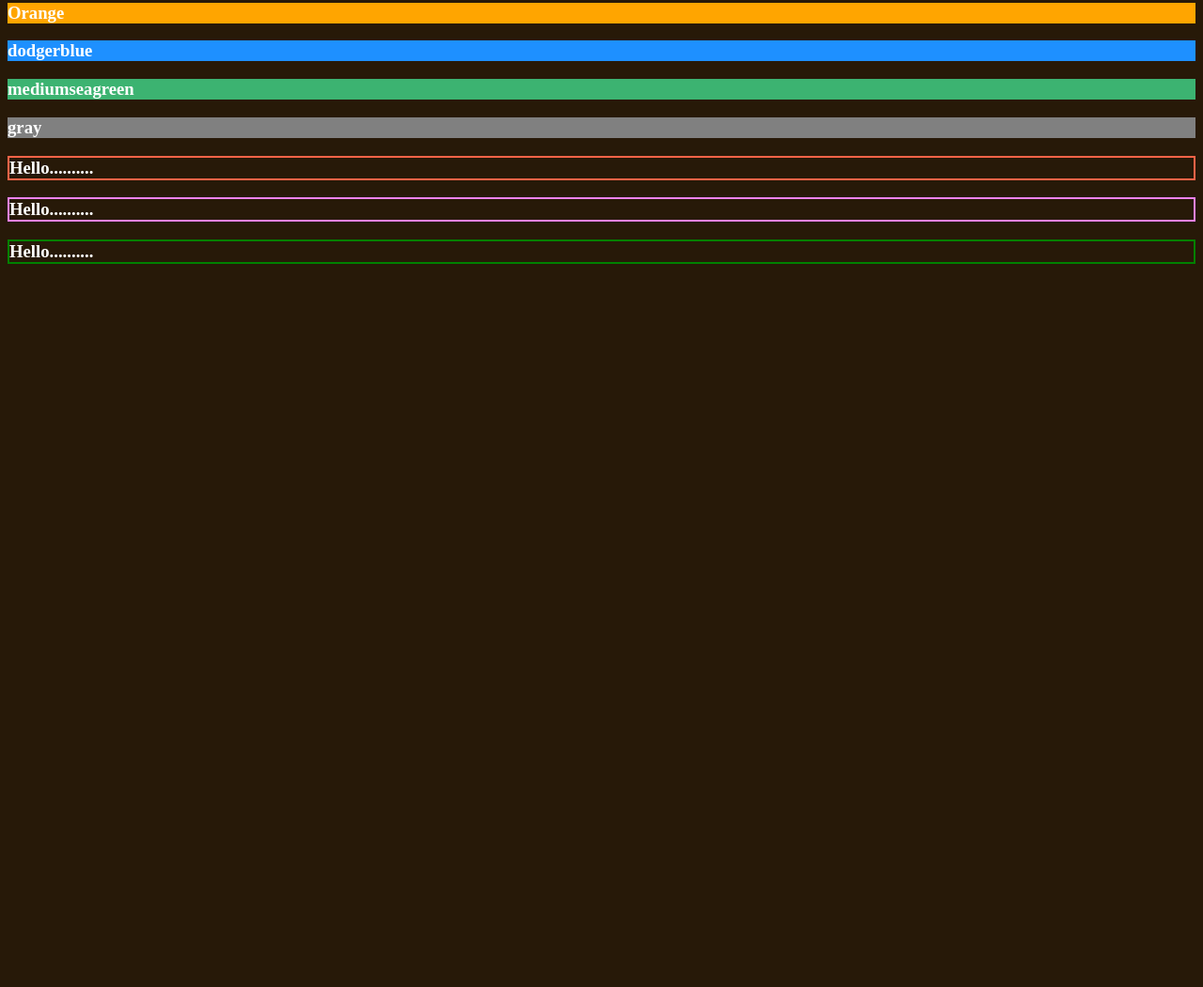
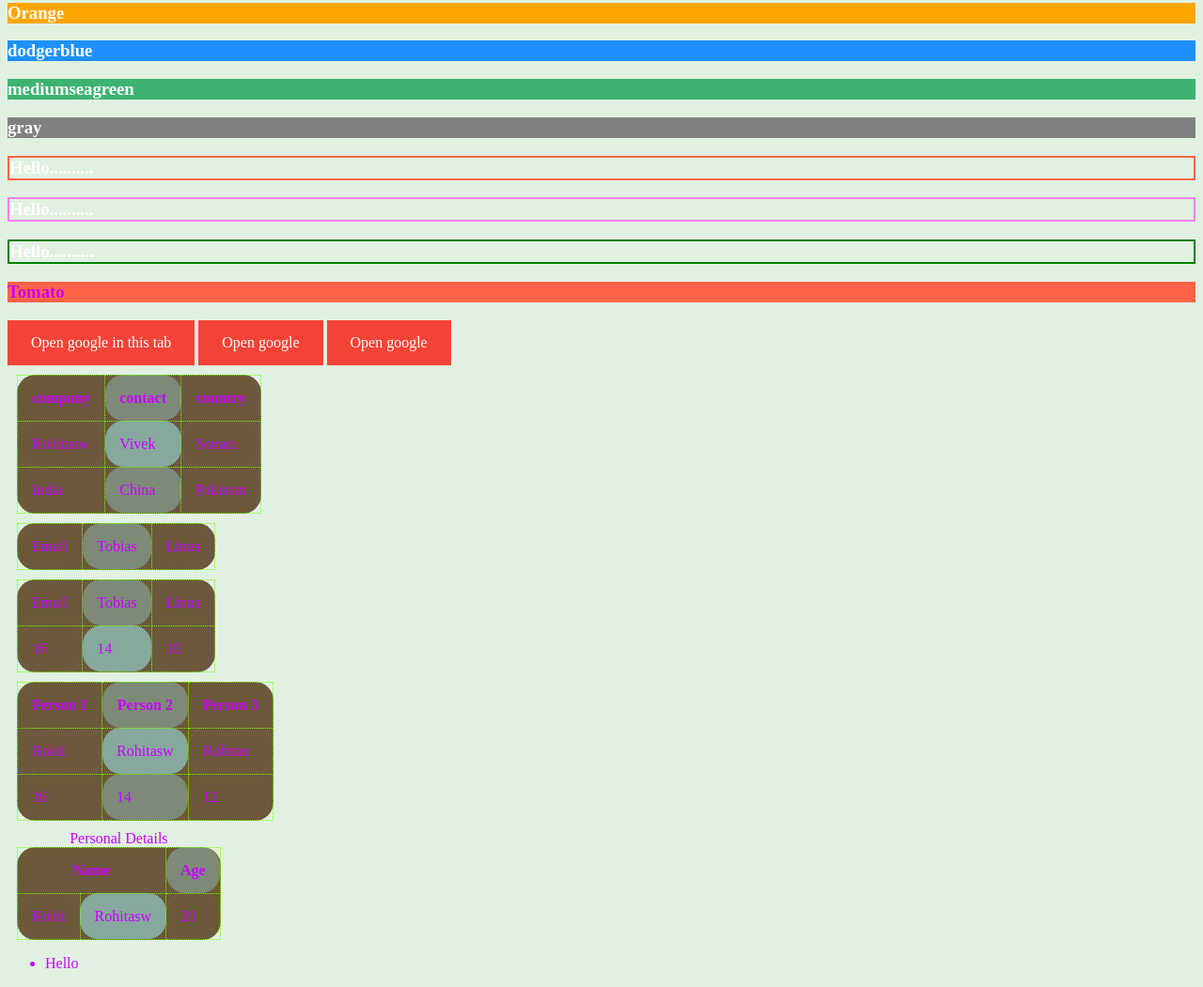
Before and after one commit to rohitaswchoudhary/htmltutorial, a plain HTML site: page first/1.html in a window 1280 px wide. Shown: the part 640-1691 px from the top of the page at 94% size. Before the commit the page ends 940 px from the top, so only its background shows below. Drawn offline with Linux system fonts and the light colour scheme.

Commit message:
08/10/21-01

```diff
--- a/first/1.html
+++ b/first/1.html
@@ -8,11 +8,13 @@
 		<meta charset="UTF-8" />
 		<meta http-equiv="X-UA-Compatible" content="IE=edge" />
 		<meta name="viewport" content="width=device-width, initial-scale=1.0" />
+		<link rel="stylesheet" href="styles.css">
+
 		<!-- <meta name="refresh" http-equiv="refresh" content="20"> to refresh page after every 20 seconds. -->
 		<title>Document</title>
 	</head>
 
-	<body style="background-color: rgb(39, 25, 8); color: rgb(200, 0, 255)">
+	<body >
 		<!-- Text formatting -->
 
 		<div class="text-formatting">
@@ -80,5 +82,113 @@
 			<h3 style="border: 2px solid violet;">Hello..........</h3>
 			<h3 style="border: 2px solid green;">Hello..........</h3>
 		</div>
+		<span><h3 style="background-color: tomato;">Tomato</h3></span>
+
+		<div class="links">
+			<a href="https://www.google.com/">Open google in this tab</a>
+			<a href="https://www.google.com/" target="_blank">Open google</a>
+			<a href="https://www.google.com/" target= "_top">Open google</a>
+		</div>
+<!--
+		<div class="image-tag">
+			<iframe src="https://giphy.com/embed/3ohhwFhUCOXOJfuttC" width="480" height="480"  frameBorder="0" class="giphy-embed" allowFullScreen></iframe>
+		</div> -->
+
+		<div class="html-table">
+
+			<table>
+				<tr>
+					<th>company</th>
+					<th>contact</th>
+					<th>country</th>
+				</tr>
+				<tr>
+					<td>Rohitasw</td>
+					<td>Vivek</td>
+					<td>Sonam</td>
+				</tr>
+				<tr>
+					<td>India</td>
+					<td>China</td>
+					<td>Pakistan</td>
+				</tr>
+			</table>
+
+			<!-- table cells -->
+			<!-- td stands for table data -->
+
+			<table>
+				<tr>
+					<td>Email</td>
+					<td>Tobias</td>
+					<td>Linus</td>
+				</tr>
+			</table>
+
+			<!-- table rows -->
+			<!-- tr stands for table row -->
+			<table>
+				<tr>
+					<td>Email</td>
+					<td>Tobias</td>
+					<td>Linus</td>
+				</tr>
+				<tr>
+					<td>16</td>
+					<td>14</td>
+					<td>10</td>
+
+				</tr>
+			</table>
+
+			<!-- table headers -->
+			<table>
+				<tr>
+					<th>Person 1</th>
+					<th>Person 2</th>
+					<th>Person 3</th>
+
+				</tr>
+				<tr>
+					<td>Rohit</td>
+					<td>Rohitasw</td>
+					<td>Rohitas</td>
+				</tr>
+				<tr>
+					<td>16</td>
+					<td>14</td>
+					<td>12</td>
+
+				</tr>
+			</table>
+
+			<!-- table for multiple columns -->
+
+			<table>
+				<caption>Personal Details</caption>
+				<tr>
+					<th colspan="2">Name</th>
+					<th>Age</th>
+				</tr>
+				<tr>
+					<td>Rohit</td>
+					<td>Rohitasw</td>
+					<td>20</td>
+				</tr>
+			</table>
+
+
+
+		</div>
+
+		<!-- Html lists -->
+
+		<div class="html-lists">
+			<ul>
+				<li>Hello</li>
+			</ul>
+		</div>
+
+
 	</body>
 </html>
--- /dev/null
+++ b/first/styles.css
@@ -0,0 +1,57 @@
+body {
+
+  background-color: rgb(225, 241, 225);
+  /* background-image: url("giphy.gif");
+  background-repeat: no-repeat;
+  background-attachment: fixed;
+  background-size: 100% 100%; */
+  /* background-color: rgb(39, 25, 8);  */
+  color: rgb(200, 0, 255)
+}
+
+a:link,
+a:visited {
+  background-color: #f44336;
+  color: white;
+  padding: 15px 25px;
+  text-align: center;
+  text-decoration: none;
+  display: inline-block;
+}
+
+a:hover {
+  color: red;
+  background-color: transparent;
+  text-decoration: none;
+}
+
+a:active {
+  color: yellow;
+  background-color: transparent;
+  text-decoration: none;
+}
+
+table,
+th,
+td {
+  width: auto;
+  border: 1px solid black;
+  border-collapse: collapse;
+  border-spacing: 20px;
+  margin: 10px;
+  padding: 15px;
+  background-color: rgb(108, 88, 59);
+  border-radius: 20px;
+  border-color: rgb(111, 255, 0);
+  border-style: dotted;
+}
+
+tr:nth-child(even) {
+  background-color: rgba(150, 212, 212, 0.4);
+}
+
+th:nth-child(even),td:nth-child(even) {
+  background-color: rgba(150, 212, 212, 0.4);
+}
+
+tr:hover {background-color: #D6EEEE;}
```
Also changed, not shown: first/2.html (+39 -26 lines), first/html-javascripts.html (added, +28 -0 lines), first/html_iframe.html (added, +21 -0 lines), 1 other file.
